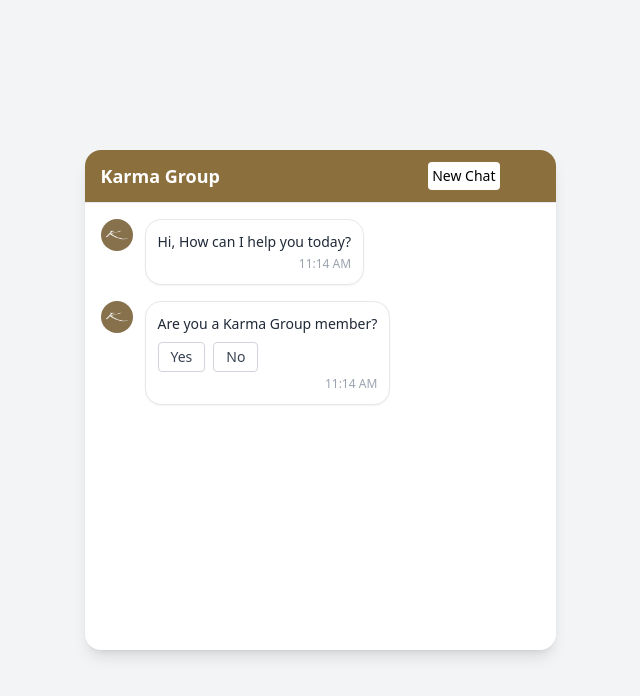
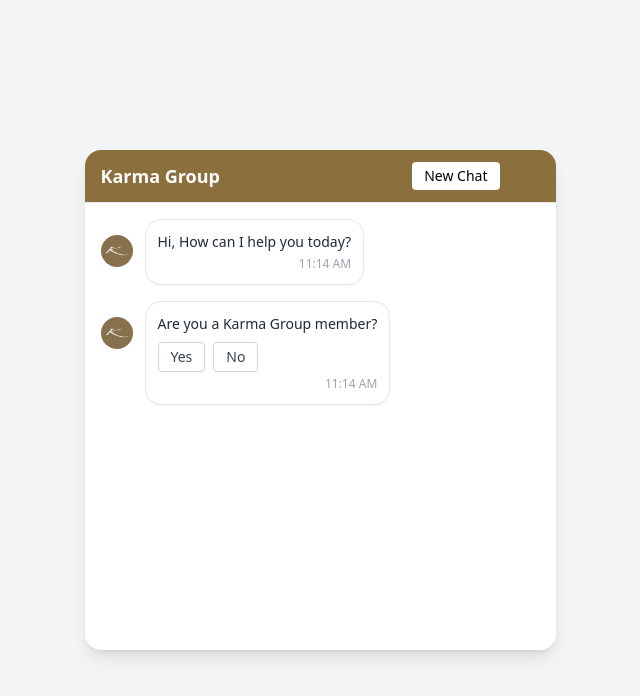
Before and after one commit to Karmaai2025/prelogin_karma, a React (Vite) app: page / in a window 1280 px wide. Shown: the top 696 px of the page, without its empty margins (320-960 px from the left). Built offline with nearby package versions, Linux system fonts and the light colour scheme.

Commit message:
Header Button Changes

```diff
--- a/src/components/ChatbotLayout.jsx
+++ b/src/components/ChatbotLayout.jsx
@@ -23,7 +23,7 @@
   return (
     <div className={`flex items-start mb-4 ${sender === 'user' ? 'justify-end' : 'justify-start'}`}>
       {isBot && (
-        <div className="w-8 h-8 mr-3 flex-shrink-0">
+        <div className="w-8 h-8 mt-4 mr-3 flex-shrink-0">
           <img
             src={Logo}
             alt="Bot Logo"
@@ -169,7 +169,7 @@
   <h1 className="text-lg font-semibold text-white">Karma Group</h1>
   <button
     onClick={resetChat}
-    className="text-sm text-gray bg-white hover:bg-white px-1 py-1 rounded mr-10"
+    className="text-sm text-gray bg-white hover:bg-white px-3 py-1 rounded mr-10"
   >
     New Chat
   </button>
```
